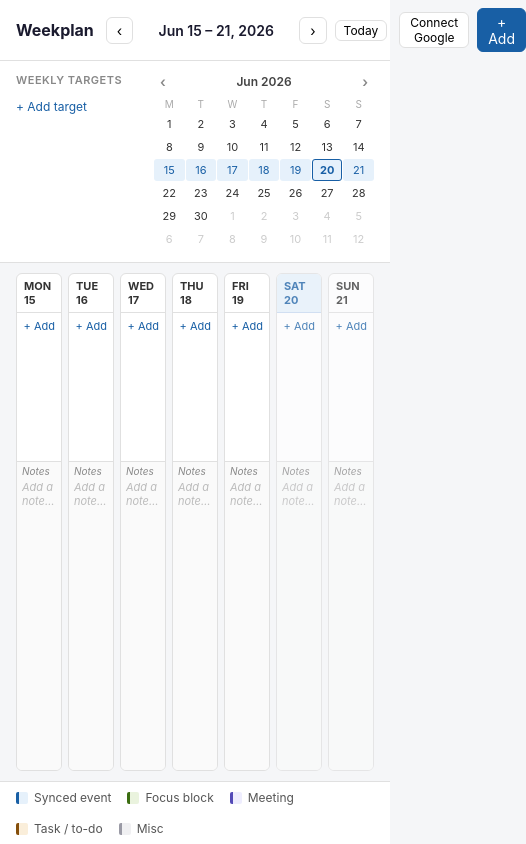
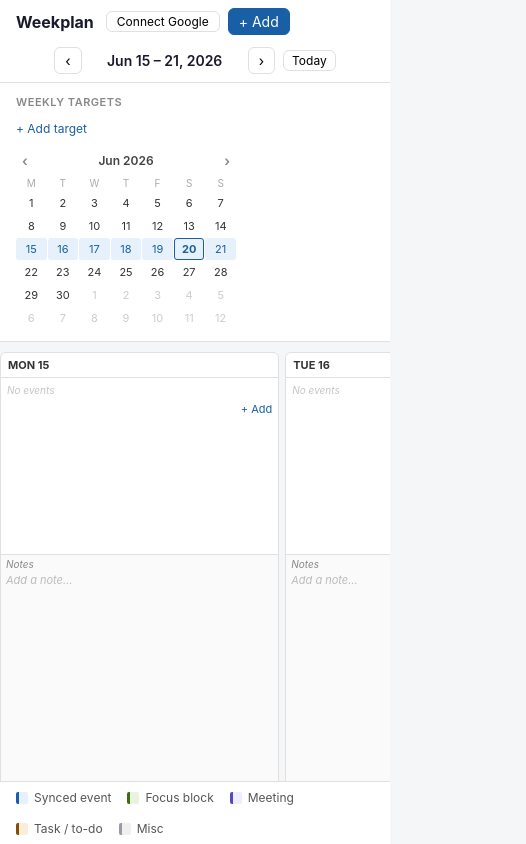
Before and after one commit to rochdesigns/weekplan, a website with bundled scripts: page index.html in a window 390 px wide. Shown: the whole page, 526 px wide, since content can reach past the window. Built offline with nearby package versions, Linux system fonts and the light colour scheme.

Commit message:
feat: empty states, transitions, responsive mobile layout

```diff
--- a/css/grid.css
+++ b/css/grid.css
@@ -21,3 +21,22 @@
   background: none; color: var(--accent); font-size: 11px; padding: 2px 2px 0; }
 .add-block:hover { background: none; text-decoration: underline; }
 .notes { background: #fafafa; flex: 1; }
+
+/* Subtle interactions */
+.block, .mc-day, .add-block { transition: background-color .12s ease, filter .12s ease; }
+
+/* Empty events hint */
+.events:not(:has(.block))::before { content: 'No events'; display: block;
+  font-size: 10px; color: #c4c4c4; font-style: italic; padding: 2px 2px 4px; }
+.events.expanded::before, .events:has(.block)::before { content: none; }
+
+/* Mobile: stack header panel, make week grid horizontally scrollable day cards */
+@media (max-width: 720px) {
+  #topbar { flex-wrap: wrap; row-gap: 6px; }
+  .weeknav { order: 3; flex-basis: 100%; }
+  #headerpanel { flex-direction: column; }
+  .hp-minical { width: 100%; }
+  #weekgrid { grid-auto-flow: column; grid-template-columns: none;
+    grid-auto-columns: 78%; overflow-x: auto; scroll-snap-type: x mandatory; }
+  .day-col { scroll-snap-align: start; min-height: 70vh; }
+}
```
